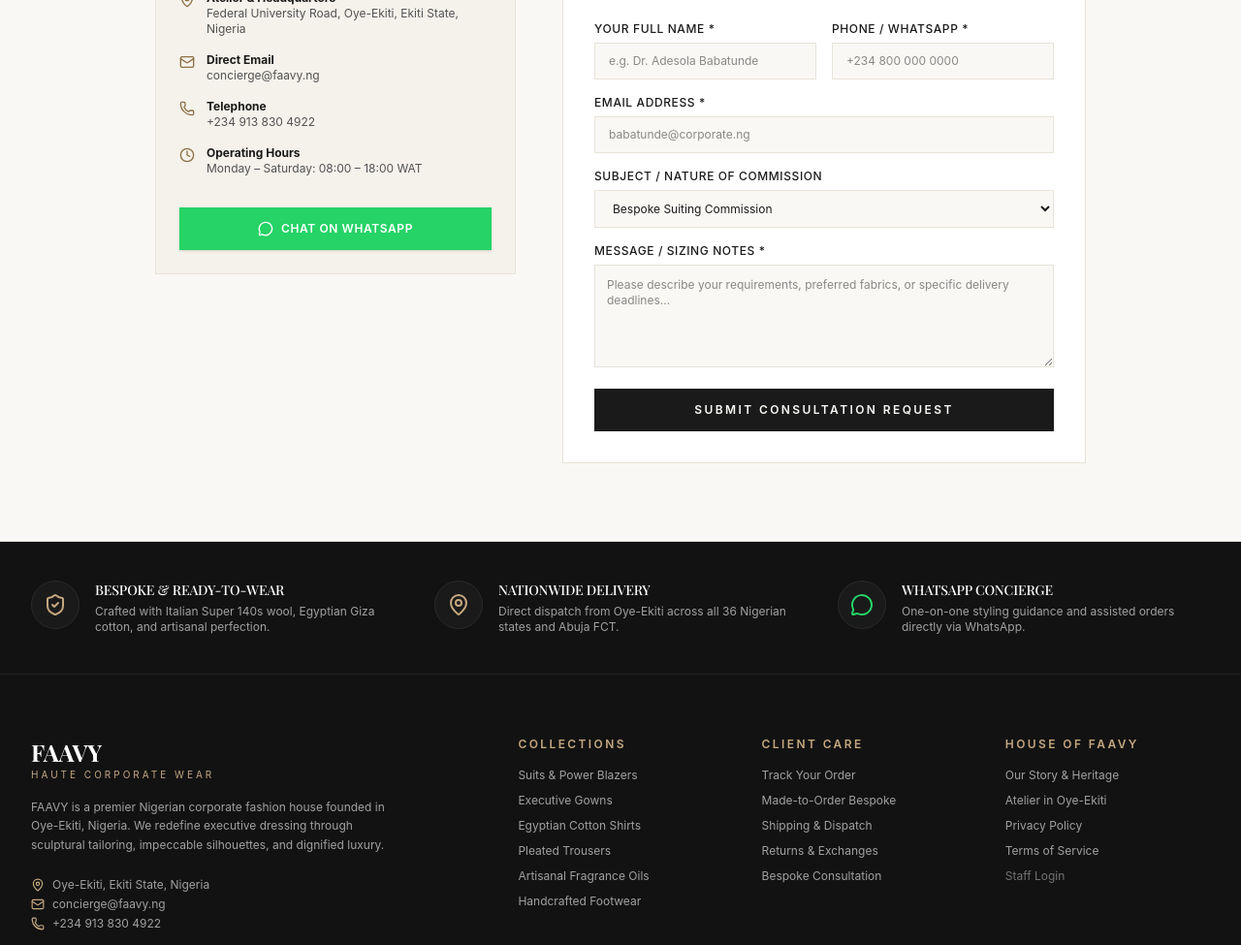
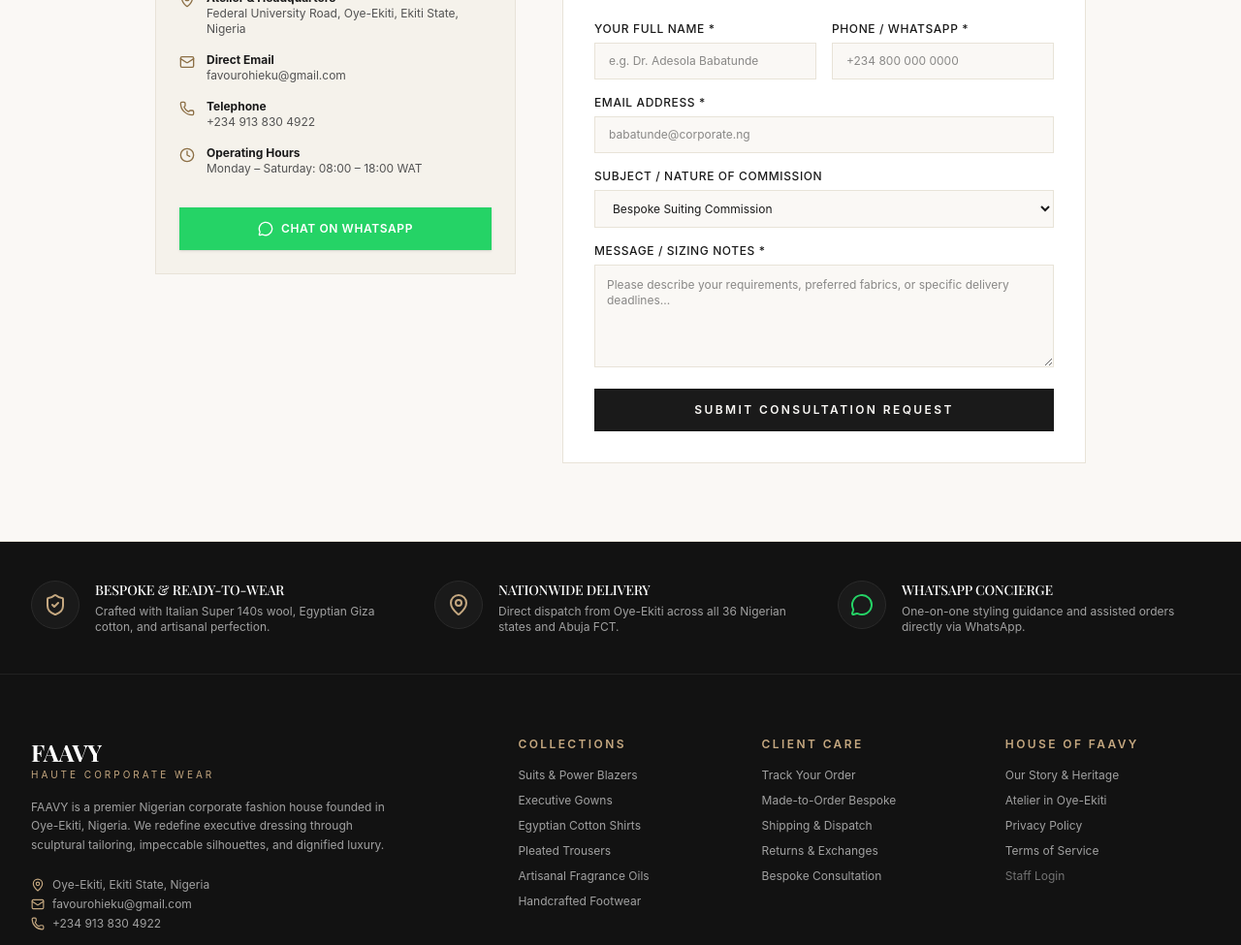
Before and after one commit to Mosope16/faavy-ecommerce, a Next.js app: page /contact in a window 1280 px wide. Shown: the part 495-1470 px from the top of the page at 97% size. Built offline with nearby package versions, Linux system fonts and the light colour scheme; a web font is replaced by a local one.

Commit message:
update contact email to favourohieku@gmail.com

```diff
--- a/src/app/contact/page.tsx
+++ b/src/app/contact/page.tsx
@@ -42,7 +42,7 @@ export default function ContactPage() {
                   <Mail className="h-4 w-4 text-[#8C6F45] shrink-0 mt-0.5" />
                   <div>
                     <strong className="block text-[#1A1A1A]">Direct Email</strong>
-                    <span>concierge@faavy.ng</span>
+                    <span>favourohieku@gmail.com</span>
                   </div>
                 </div>
 
--- a/src/components/layout/footer.tsx
+++ b/src/components/layout/footer.tsx
@@ -75,7 +75,7 @@ export function Footer() {
               </p>
               <p className="flex items-center gap-2">
                 <Mail className="h-3.5 w-3.5 text-[#C5A880]" />
-                <span>concierge@faavy.ng</span>
+                <span>favourohieku@gmail.com</span>
               </p>
               <p className="flex items-center gap-2">
                 <Phone className="h-3.5 w-3.5 text-[#C5A880]" />
```
